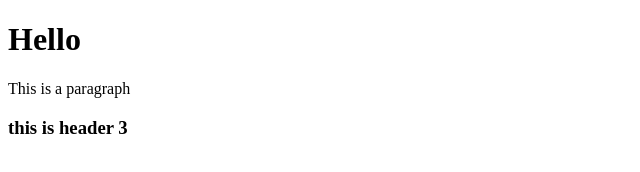
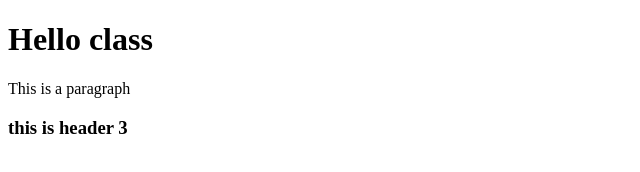
Before and after one commit to harshalvaidya10/GitDemo, a plain HTML site: page index.html in a window 1280 px wide. Shown: the whole page, without its empty margins (0-640 px from the left). Drawn offline with Linux system fonts and the light colour scheme.

Commit message:
message changed

```diff
--- a/index.html
+++ b/index.html
@@ -7,7 +7,7 @@
     <title>Document</title>
 </head>
 <body>
-    <h1>Hello </h1>
+    <h1>Hello class</h1>
     <p>This is a paragraph
     </p>
     <h3>this is header 3
```
